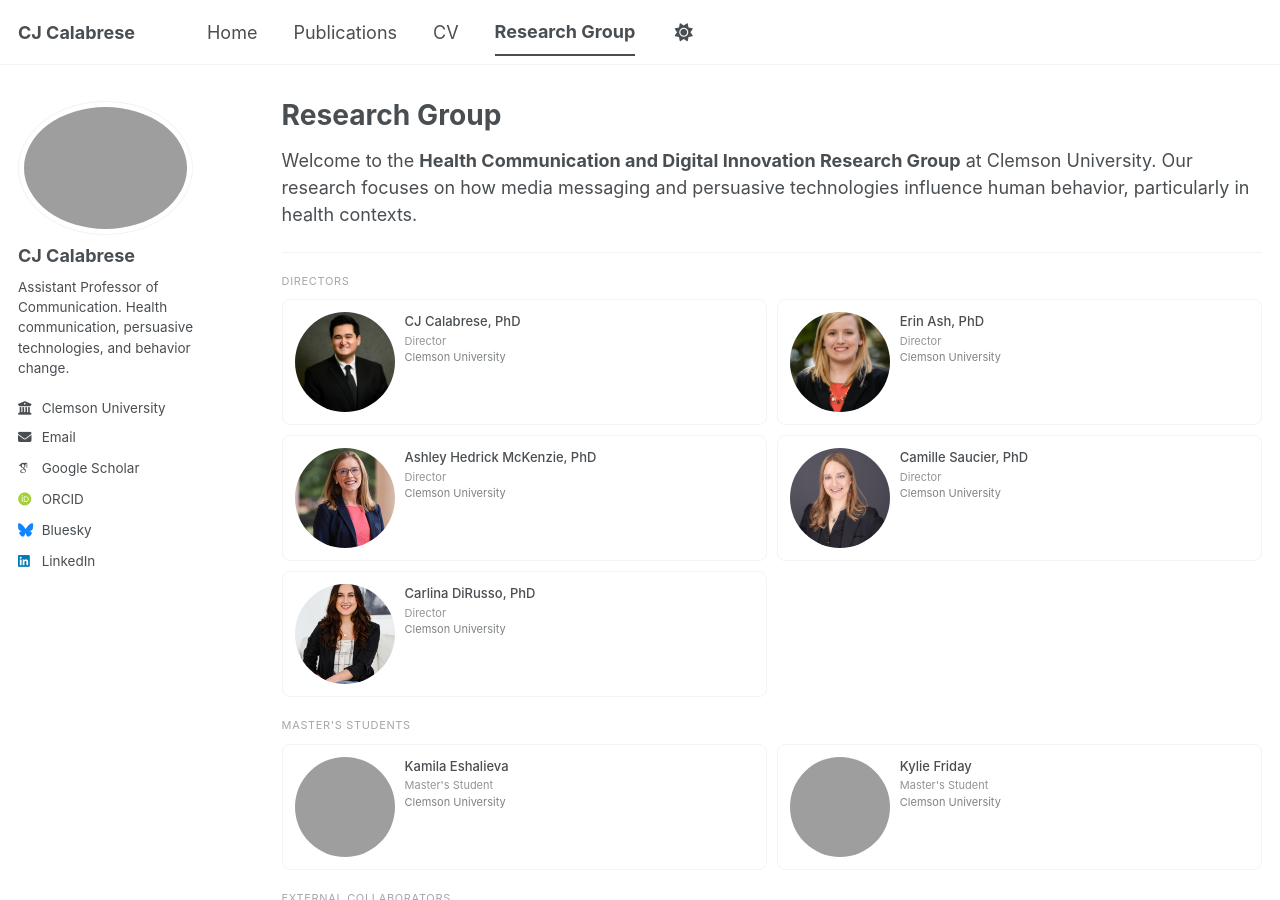
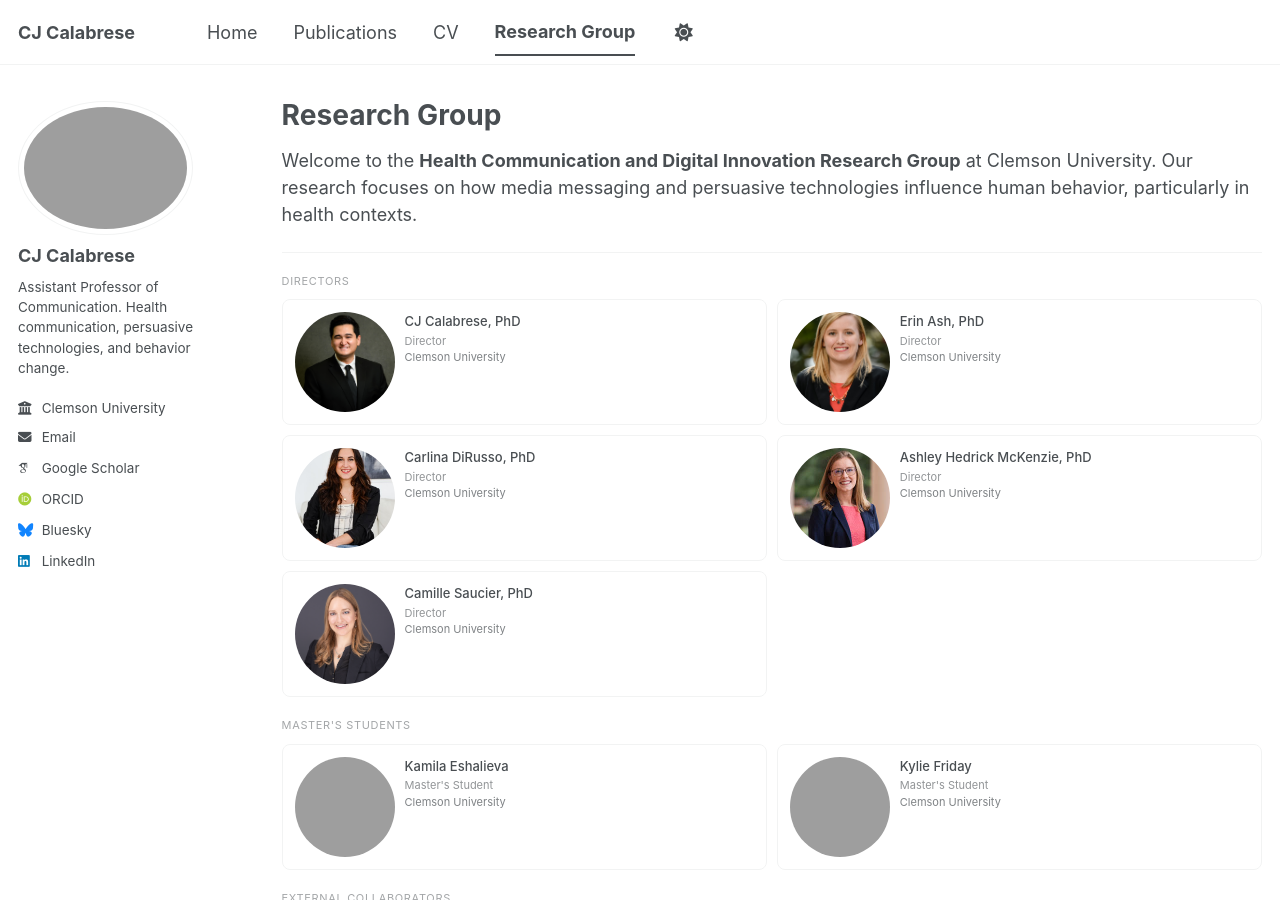
Before and after one commit to cjcalabresephd/cjcalabresephd.github.io, a Jekyll site: the page built from _pages/research-group.md, in a window 1280 px wide and 900 px high, cut to the strip 0-900 px from the top of the window. Built offline with Jekyll 4.4.1, drawn with Linux system fonts in a browser that asks for light colours; some web fonts are replaced; a script bundle is joined from its source files by our own code; library files that are not in the unit come from our copies; grey boxes are pictures that could not be loaded.

Commit message:
Update research-group.md

```diff
--- a/_pages/research-group.md
+++ b/_pages/research-group.md
@@ -30,6 +30,15 @@ Welcome to the **Health Communication and Digital Innovation Research Group** at
     </div>
   </a>
 
+  <a class="member-card" href="/people/carlina-dirusso/">
+    <img class="member-avatar" src="/images/lab/carlinadirusso.jpg" alt="Carlina DiRusso">
+    <div>
+      <div class="member-name">Carlina DiRusso, PhD</div>
+      <div class="member-role">Director</div>
+      <div class="member-inst">Clemson University</div>
+    </div>
+  </a>
+
   <a class="member-card" href="/people/ashley-mckenzie/">
     <img class="member-avatar" src="/images/lab/ashleymckenzie.jpg" alt="Ashley McKenzie">
     <div>
@@ -43,15 +52,6 @@ Welcome to the **Health Communication and Digital Innovation Research Group** at
     <img class="member-avatar" src="/images/lab/camillesaucier.jpg" alt="Camille Saucier">
     <div>
       <div class="member-name">Camille Saucier, PhD</div>
-      <div class="member-role">Director</div>
-      <div class="member-inst">Clemson University</div>
-    </div>
-  </a>
-
-  <a class="member-card" href="/people/carlina-dirusso/">
-    <img class="member-avatar" src="/images/lab/carlinadirusso.jpg" alt="Carlina DiRusso">
-    <div>
-      <div class="member-name">Carlina DiRusso, PhD</div>
       <div class="member-role">Director</div>
       <div class="member-inst">Clemson University</div>
     </div>
```
